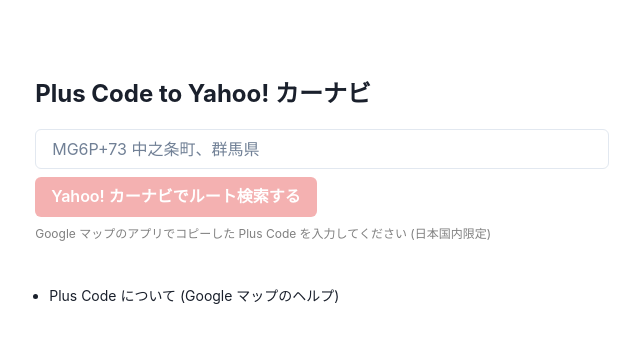
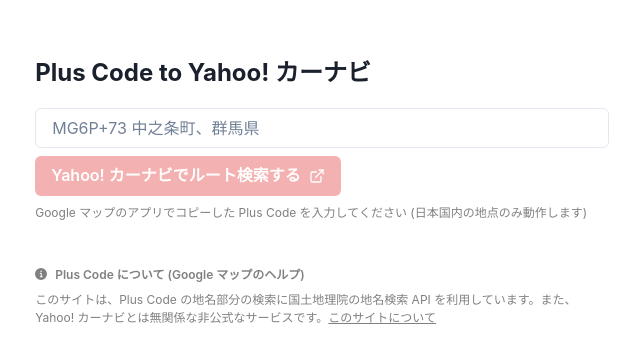
Before and after one commit to polamjag/plus-code-to-yjcarnavi, a React (Vite) app: page / in a window 1280 px wide. Shown: the part 207-570 px from the top of the page, without its empty margins (318-958 px from the left). Built offline with nearby package versions, Linux system fonts and the light colour scheme.

Commit message:
update notice

```diff
--- a/src/App.tsx
+++ b/src/App.tsx
@@ -6,11 +6,12 @@
   Heading,
   Input,
   Link,
+  List,
   ListItem,
   Text,
-  UnorderedList,
   VStack,
 } from "@chakra-ui/react";
+import { ExternalLinkIcon, InfoIcon } from "@chakra-ui/icons";
 
 const queryGsi = async (address: string) => {
   const res = await fetch(
@@ -74,6 +75,7 @@
             as="a"
             isDisabled={!yjcarnaviUrl}
             colorScheme="red"
+            rightIcon={<ExternalLinkIcon />}
           >
             Yahoo! カーナビでルート検索する
           </Button>
@@ -82,21 +84,46 @@
           <Text fontSize="xs" color="gray" minH="3em">
             {yjcarnaviUrl
               ? `${yjcarnaviUrl} を開きます`
-              : "Google マップのアプリでコピーした Plus Code を入力してください (日本国内限定)"}
+              : "Google マップのアプリでコピーした Plus Code を入力してください (日本国内の地点のみ動作します)"}
           </Text>
         </Container>
         <Container marginTop="4">
-          <UnorderedList fontSize="sm">
+          <List fontSize="sm">
             <ListItem>
-              <Link
+              <Button
+                as="a"
                 href="https://support.google.com/maps/answer/7047426?hl=ja"
+                variant="link"
+                leftIcon={<InfoIcon />}
                 target="_blank"
                 rel="noopener noreferrer"
+                color="gray"
+                fontSize="xs"
               >
                 Plus Code について (Google マップのヘルプ)
-              </Link>
+              </Button>
             </ListItem>
-          </UnorderedList>
+            <ListItem></ListItem>
+            <ListItem marginTop="1.5">
+              <Text color="grey" fontSize="xs">
+                このサイトは、Plus Code の地名部分の検索に国土地理院の地名検索
+                API を利用しています。また、Yahoo!
+                カーナビとは無関係な非公式なサービスです。
+                <Link
+                  href="https://github.com/polamjag/plus-code-to-yjcarnavi"
+                  variant="link"
+                  target="_blank"
+                  rel="noopener noreferrer"
+                  color="gray"
+                  fontSize="xs"
+                  fontWeight="normal"
+                  textDecoration="underline"
+                >
+                  このサイトについて
+                </Link>
+              </Text>
+            </ListItem>
+          </List>
         </Container>
       </VStack>
     </>
```
